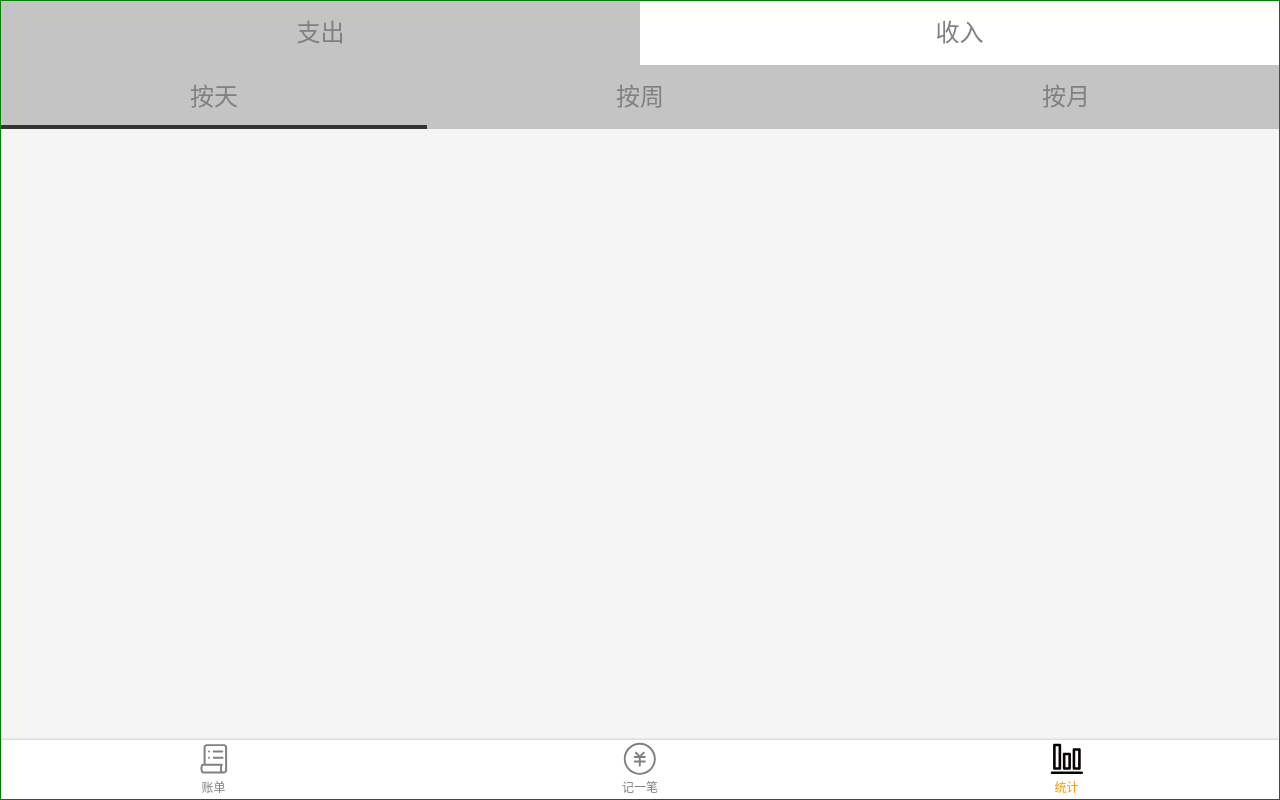
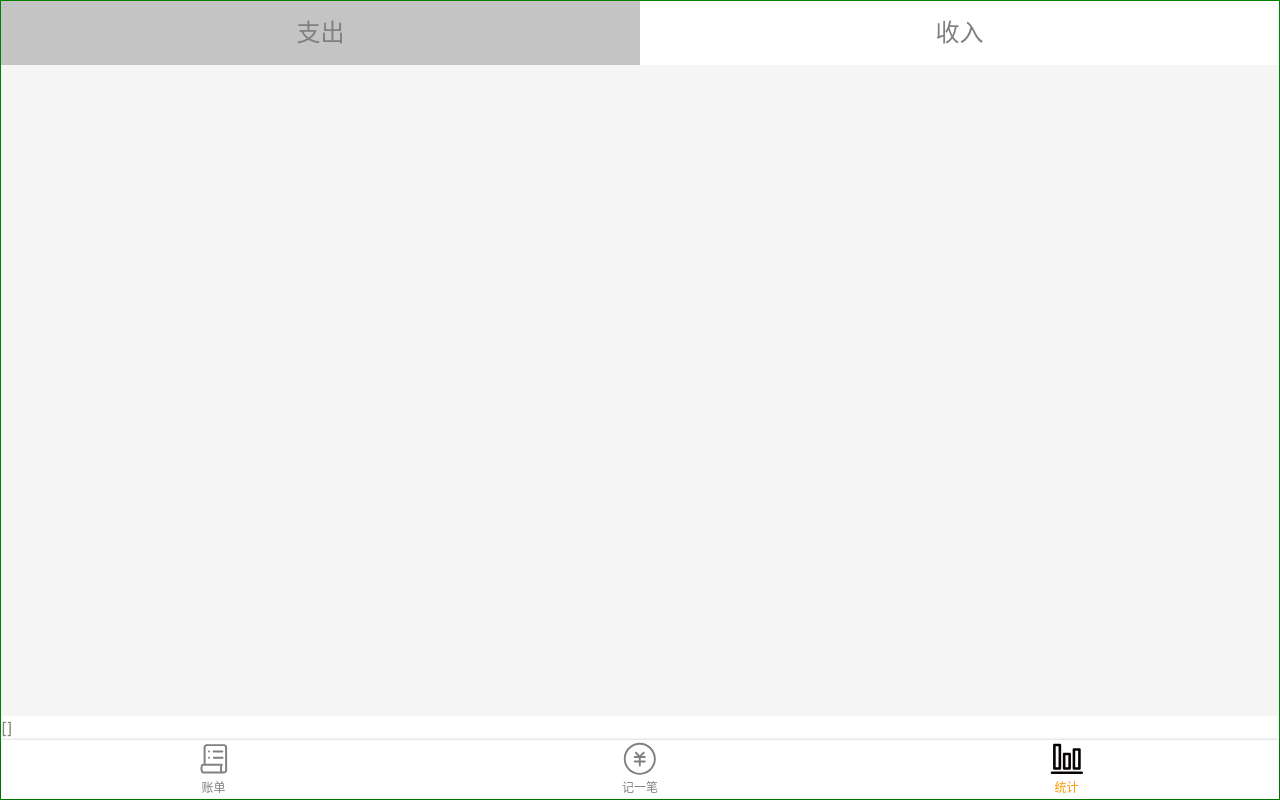
Before and after one commit to huyiling1111/koukou-tally, a Vue app: page /#/statistics in a window 1280 px wide. Built offline with nearby package versions, Linux system fonts and the light colour scheme.

Commit message:
初步完成统计页面的数据排序页面（不包括统计总金额）

```diff
--- a/src/components/Money/Tags.vue
+++ b/src/components/Money/Tags.vue
@@ -39,7 +39,7 @@ export default class Tags extends Vue {
     if (this.selectTags.indexOf(item) > -1) {
       this.selectTags.splice(this.selectTags.indexOf(item), 1);
     } else {
-      this.selectTags.push(item);
+      this.selectTags.length === 0 && this.selectTags.push(item);
     }
     this.$emit("update:selected", this.selectTags);
   }
--- a/src/views/Money.vue
+++ b/src/views/Money.vue
@@ -38,7 +38,13 @@ export default class Money extends Vue {
   placeHolder = "请输入备注哈内容";
   values = "";
 
-  record: RecordItem = { tags: [], notes: "", type: "-", amount: 0 };
+  record: RecordItem = {
+    tags: [],
+    notes: "",
+    type: "-",
+    amount: 0,
+    createdAt: "",
+  };
   // recordList = recordStore.recordList;
 
   get tags() {
--- a/src/views/Statistics.vue
+++ b/src/views/Statistics.vue
@@ -8,15 +8,10 @@
           :value="type"
           v-on:update:value="type = $event"
         />
-        <Tabs
-          class-prefix="interval"
-          :data-source="array"
-          :value="interval"
-          v-on:update:value="interval = $event"
-        />
+
         <ol>
-          <li v-for="(value, name) in result" :key="name">
-            <h3 class="title">{{ beautify(name) }}</h3>
+          <li v-for="value in groupList" :key="value.title">
+            <h3 class="title">{{ beautify(value.title) }}</h3>
             <ol>
               <li
                 class="record"
@@ -32,6 +27,7 @@
           </li>
         </ol>
       </div>
+      <div>{{ groupList }}</div>
     </Layout>
   </div>
 </template>
@@ -44,6 +40,7 @@ import Tabs from "@/components/Tabs.vue";
 import Types from "@/components/Money/Types.vue";
 import { Component } from "vue-property-decorator";
 import dayjs from "dayjs";
+import deepClone from "@/lib/deepClone";
 
 @Component({ components: { Tabs, Types } })
 export default class Statistics extends Vue {
@@ -62,21 +59,43 @@ export default class Statistics extends Vue {
   get recordList() {
     return (this.$store.state as rootState).recordList;
   }
-  get result() {
-    type HashTableValue = { title: string; items: RecordItem[] };
-    const HashTable: { [key: string]: HashTableValue } = {};
+  get groupList() {
     const { recordList } = this;
-    for (let i = 0; i < recordList.length; i++) {
-      const [date, time] = recordList[i].createdAt!.split("T");
-      console.log(date);
-      HashTable[date] = HashTable[date] || { title: date, items: [] };
-      HashTable[date].items.push(recordList[i]);
+    console.log(recordList.map((item) => item.createdAt));
+    if (recordList.length === 0) {
+      return [];
     }
-    console.log(HashTable);
-    return HashTable;
+    const newRecordList: RecordItem[] = deepClone(recordList).sort(
+      (a: RecordItem, b: RecordItem) => {
+        return dayjs(a.createdAt).valueOf() - dayjs(b.createdAt).valueOf();
+      }
+    );
+
+    const dateList = newRecordList.map((item) =>
+      dayjs(item.createdAt).format("YYYY-MM-DD")
+    );
+    const dateCount = Array.from(new Set(dateList)).length;
+    console.log(dateCount);
+    const result: Result = [{ title: "", items: [] }];
+
+    for (let j = 0; j < dateCount; j++) {
+      for (let i = 0; i < newRecordList.length; i++) {
+        if (
+          dateList[j] === dayjs(newRecordList[i].createdAt).format("YYYY-MM-DD")
+        ) {
+          result[j].title = dayjs(newRecordList[i].createdAt).format(
+            "YYYY-MM-DD"
+          );
+
+          result[j].items.push(newRecordList[i]);
+        }
+      }
+    }
+    console.log(result);
+    return result;
   }
   type = "-";
-  interval = "day";
+
   array2 = [
     {
       text: "支出",
@@ -84,11 +103,7 @@ export default class Statistics extends Vue {
     },
     { text: "收入", value: "+" },
   ];
-  array = [
-    { text: "按天", value: "day" },
-    { text: "按周", value: "week" },
-    { text: "按月", value: "month" },
-  ];
+
   beforeCreate() {
     this.$store.commit("fetchRecord");
   }
```
Also changed, not shown: src/custom.d.ts (+22 -23 lines).
